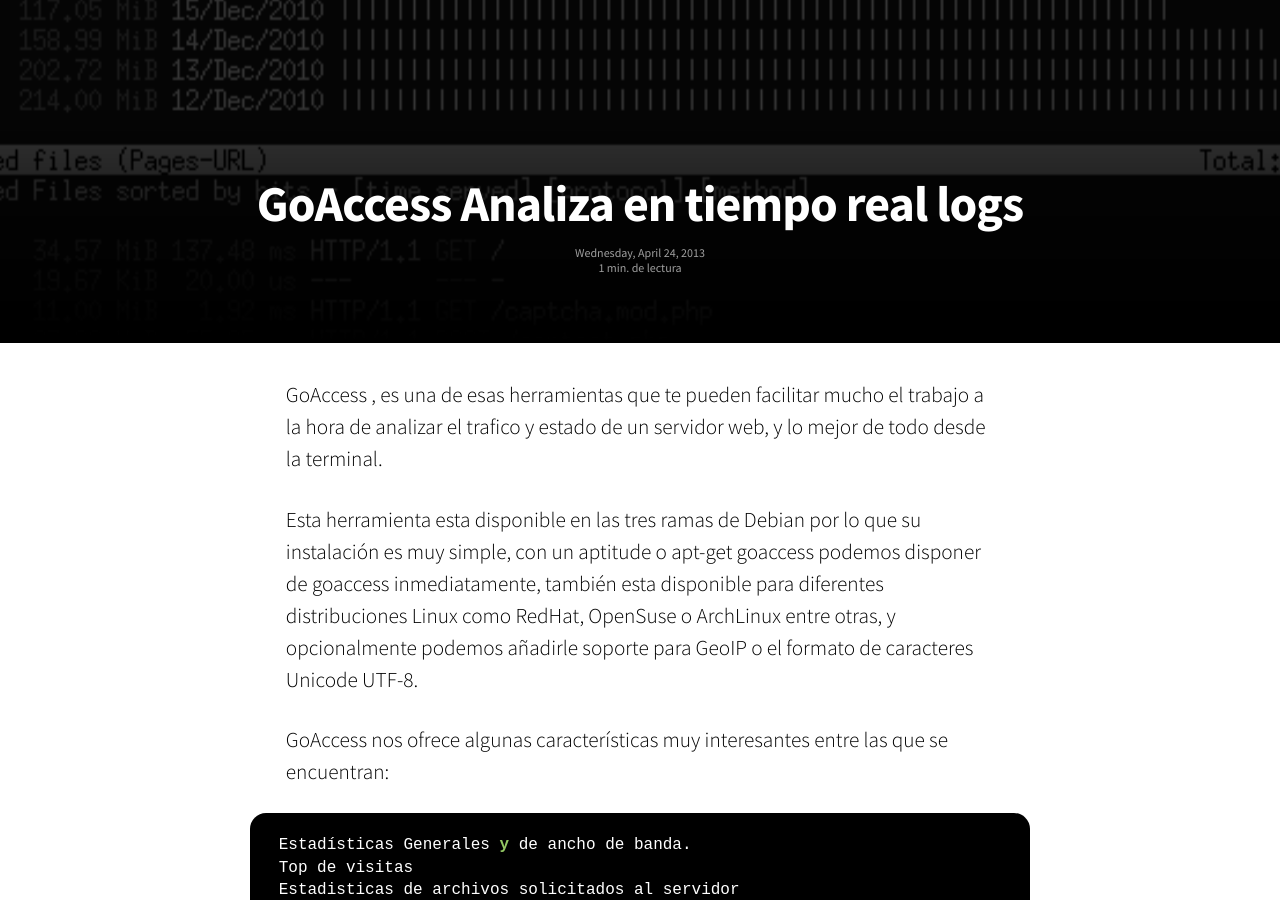
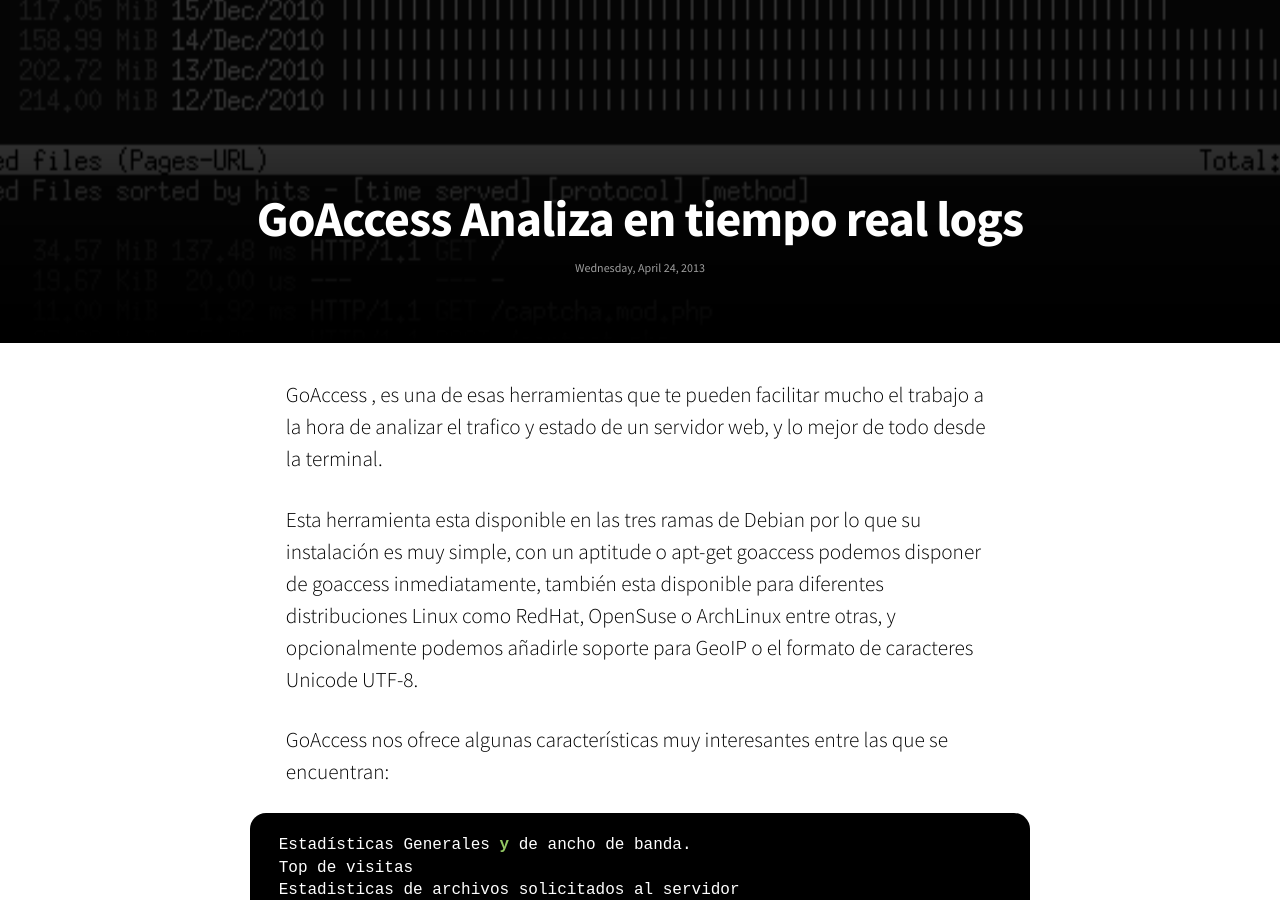
Before and after one commit to israelmgo/old-jekyll-blog, a Jekyll site: the page built from _posts/2013-04-24-GoAccess-Analiza-en-tiempo-real-logs.md, in a window 1280 px wide and 900 px high, scrolled down 557 px. Built offline with Jekyll 4.4.1, drawn with Linux system fonts in a browser that asks for light colours; nearby versions of some CDN libraries; comment, search, counter and statistics services are not loaded.

Commit message:
delete words count

```diff
--- a/_layouts/post.html
+++ b/_layouts/post.html
@@ -17,12 +17,6 @@
                         <span class="post-meta">
                             <time datetime="{{ page.date | date: "%F" "}}">{{ page.date | date: "%A, %B %-d, %Y"}}</time>
                             <br />
-                            {% capture words %}
-														{{ page.content | number_of_words | minus: 250 }}
-														{% endcapture %}
-														{% unless words contains "-" %}
-														{{ words | plus: 250 | divided_by: 180 | append: " min. de lectura" }}
-														{% endunless %}
                         </span>
                     </div>
                     <a href="#topofpage" class="topofpage"><i class="fa fa-angle-double-down"></i></a>
```
